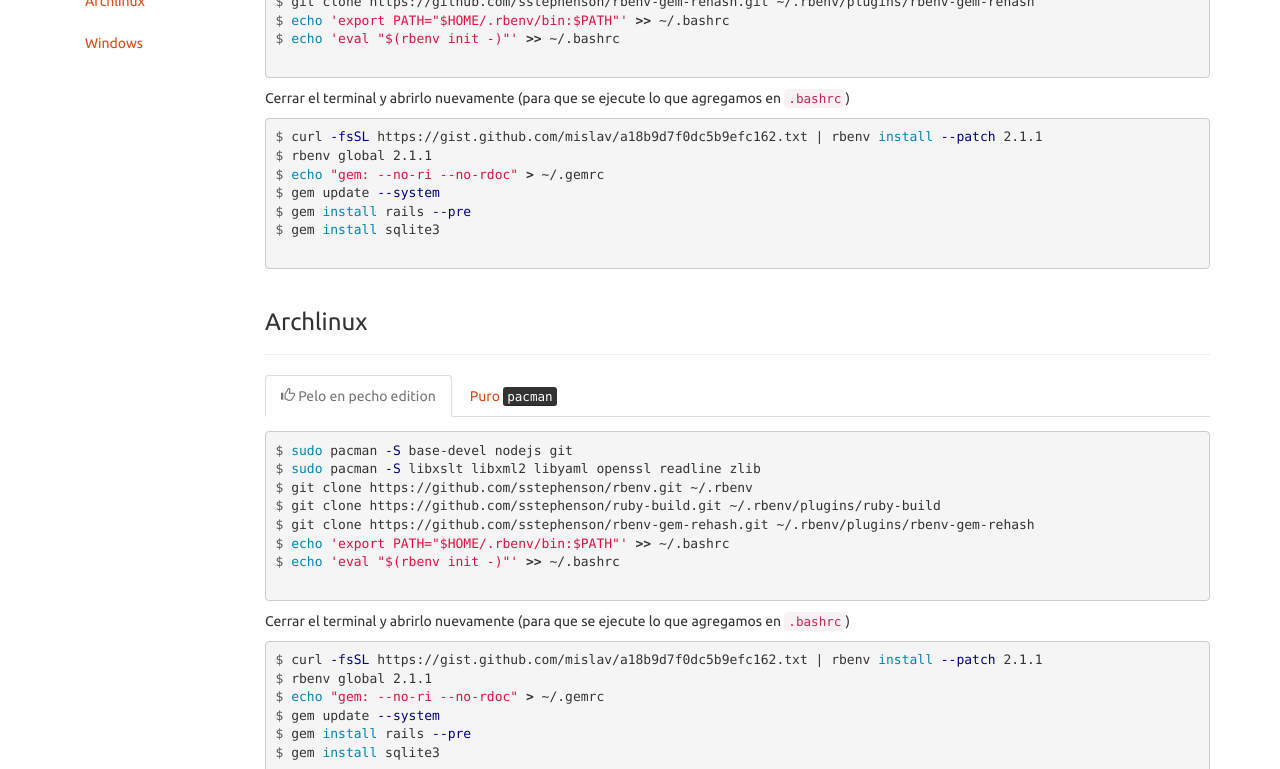
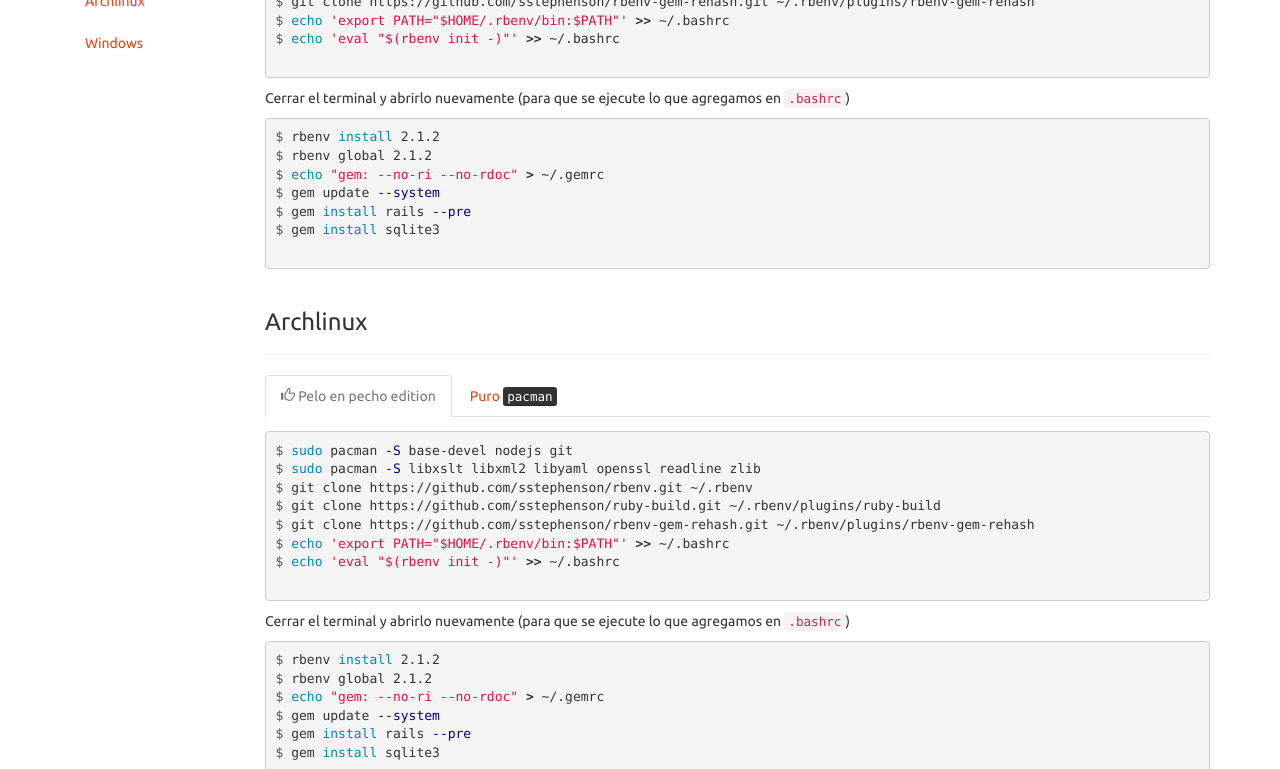
Before and after one commit to francocatena/clases, a Jekyll site: the page built from instalacion/index.html, in a window 1280 px wide and 900 px high, scrolled down 193 px, cut to the strip 131-900 px from the top of the window. Built offline with Jekyll 4.4.1, drawn with Linux system fonts in a browser that asks for light colours; Markdown is read by kramdown in place of the engine named in the settings.

Commit message:
Update installation for Ruby 2.1.2

```diff
--- a/instalacion/index.html
+++ b/instalacion/index.html
@@ -51,8 +51,8 @@ $ echo 'eval "$(rbenv init -)"' >> ~/.bashrc
         </p>
 
         {% highlight console %}
-$ curl -fsSL https://gist.github.com/mislav/a18b9d7f0dc5b9efc162.txt | rbenv install --patch 2.1.1
-$ rbenv global 2.1.1
+$ rbenv install 2.1.2
+$ rbenv global 2.1.2
 $ echo "gem: --no-ri --no-rdoc" > ~/.gemrc
 $ gem update --system
 $ gem install rails --pre
@@ -109,8 +109,8 @@ $ echo 'eval "$(rbenv init -)"' >> ~/.bashrc
         </p>
 
         {% highlight console %}
-$ curl -fsSL https://gist.github.com/mislav/a18b9d7f0dc5b9efc162.txt | rbenv install --patch 2.1.1
-$ rbenv global 2.1.1
+$ rbenv install 2.1.2
+$ rbenv global 2.1.2
 $ echo "gem: --no-ri --no-rdoc" > ~/.gemrc
 $ gem update --system
 $ gem install rails --pre
```
